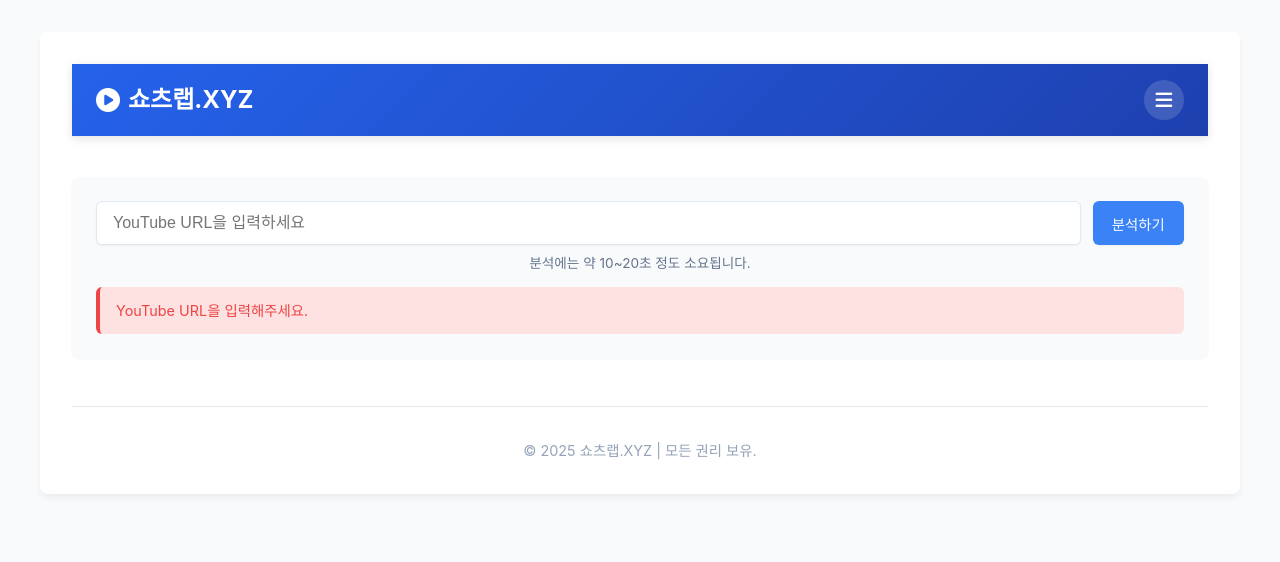
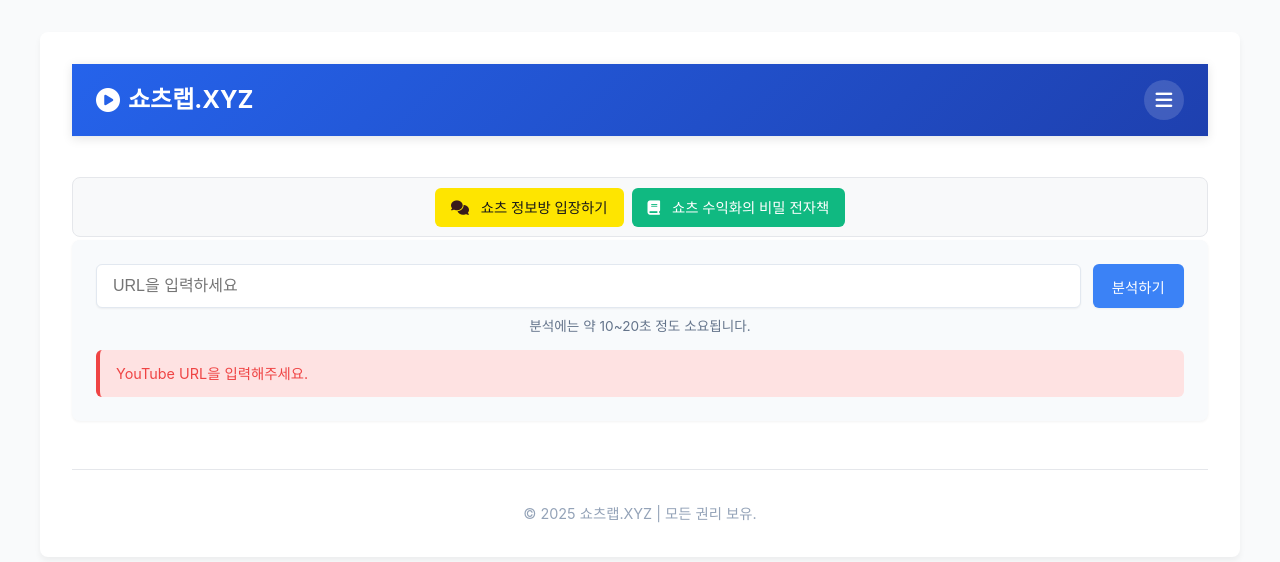
Before and after one commit to baltby/shortslab, a Flask app: page /get_youtube_data in a window 1280 px wide. Shown: the top 562 px of the page. Run offline with Flask 3, Linux system fonts and the light colour scheme; data comes from the database, SQL or seed files in the repository; some libraries are stand-ins or nearby versions; some web fonts are replaced.

Commit message:
유튜브 URL 검증 오류 수정: app.py의 get_youtube_data 함수 수정

```diff
--- a/app.py
+++ b/app.py
@@ -286,20 +286,9 @@ def before_request():
 # 유튜브 데이터 가져오기 함수
 def get_youtube_data(url):
     try:
-        # URL에서 비디오 ID 추출
-        video_id = extract_video_id(url)
-        if not video_id:
-            return {"error": "유효한 YouTube URL이 아닙니다."}
-
-        # Apify API 호출
-        try:
-            api_result = fetch_from_apify(video_id)
-            return api_result
-        except Exception as e:
-            # API 오류 로깅 (민감한 정보는 로그에만 기록)
-            print(f"Apify API 오류: {str(e)}")
-            return {"error": "영상 정보를 가져오는 중 오류가 발생했습니다. 잠시 후 다시 시도해주세요."}
-
+        # youtube_scraper.py에서 정의된 함수 사용
+        from youtube_scraper import get_youtube_data as scraper_get_youtube_data
+        return scraper_get_youtube_data(url)
     except Exception as e:
         # 일반 오류 로깅 (민감한 정보는 로그에만 기록)
         print(f"YouTube 데이터 가져오기 오류: {str(e)}")
--- a/templates/index.html
+++ b/templates/index.html
@@ -328,6 +328,84 @@
             .admin-stats {
                 grid-template-columns: 1fr;
             }
+
+            /* 모바일에서 링크 버튼 나란히 표시 */
+            .info-box {
+                flex-direction: row;
+                justify-content: space-between;
+            }
+
+            .info-box a {
+                flex: 0 0 48%;
+                max-width: 48%;
+            }
+        }
+
+        /* 카카오톡 오픈채팅 링크 스타일 */
+        .info-box {
+            background-color: #f8f9fa;
+            border: 1px solid #e5e7eb;
+            border-radius: 8px;
+            padding: 0.6rem;
+            margin: 0.2rem 0;
+            text-align: center;
+            display: flex;
+            justify-content: center;
+            flex-wrap: wrap;
+            gap: 8px;
+        }
+
+        .kakao-btn {
+            background-color: #FEE500;
+            color: #191919;
+            border: none;
+            border-radius: 6px;
+            padding: 0.5rem 1rem;
+            font-size: 0.9rem;
+            font-weight: 500;
+            cursor: pointer;
+            transition: all 0.2s;
+            display: inline-block;
+            text-align: center;
+            text-decoration: none;
+            white-space: nowrap;
+        }
+
+        .kakao-btn:hover {
+            background-color: #F6DC00;
+        }
+
+        .kakao-btn i {
+            margin-right: 0.5rem;
+            color: #391B1B;
+        }
+
+        .ebook-btn {
+            background-color: #10b981;
+            color: white;
+            border: none;
+            border-radius: 6px;
+            padding: 0.5rem 1rem;
+            font-size: 0.9rem;
+            font-weight: 500;
+            cursor: pointer;
+            transition: all 0.2s;
+            display: inline-block;
+            text-align: center;
+            text-decoration: none;
+            white-space: nowrap;
+        }
+
+        .ebook-btn:hover {
+            background-color: #059669;
+        }
+
+        .ebook-btn i {
+            margin-right: 0.5rem;
+        }
+
+        .kakao-chat-link {
+            display: none;
         }
     </style>
 </head>
@@ -366,6 +444,22 @@
         </header>
 
         <main>
+            <!-- 카카오톡 오픈채팅 링크 추가 -->
+            <div class="info-box">
+                <a href="https://open.kakao.com/o/gxoWCnKg" target="_blank" class="kakao-btn">
+                    <i class="fas fa-comments"></i> 쇼츠 정보방 입장하기
+                </a>
+                <!--
+                    전자책 링크 - 파일에서 직접 수정하세요
+                    <a href="#" target="_blank" class="ebook-btn">
+                        <i class="fas fa-book"></i> 쇼츠 수익화의 비밀 전자책
+                    </a>
+                -->
+                <a href="#" target="_blank" class="ebook-btn">
+                    <i class="fas fa-book"></i> 쇼츠 수익화의 비밀 전자책
+                </a>
+            </div>
+
             {% if is_admin and admin_info %}
             <div class="admin-info">
                 <h3><i class="fas fa-shield-alt"></i> 관리자 대시보드</h3>
@@ -390,14 +484,14 @@
             <section class="search-section">
                 <form id="youtube-form" action="{{ url_for('fetch_youtube_data') }}" method="post">
                     <div class="form-group">
-                        <input type="text" id="youtube-url" name="youtube_url" placeholder="YouTube URL을 입력하세요" required>
+                        <input type="text" id="youtube-url" name="youtube_url" placeholder="URL을 입력하세요" required>
                         <button type="submit" class="btn btn-primary">분석하기</button>
                     </div>
                     <p class="info-text">분석에는 약 10~20초 정도 소요됩니다.</p>
+                    {% if error %}
+                        <div class="error-message">{{ error }}</div>
+                    {% endif %}
                 </form>
-                {% if error %}
-                    <div class="error-message">{{ error }}</div>
-                {% endif %}
             </section>
 
             <!-- 로딩 오버레이 -->
@@ -597,7 +691,7 @@
 
             const url = document.getElementById('youtube-url').value;
             if (!url) {
-                alert('YouTube URL을 입력해주세요.');
+                alert('URL을 입력해주세요.');
                 return;
             }
 
```
